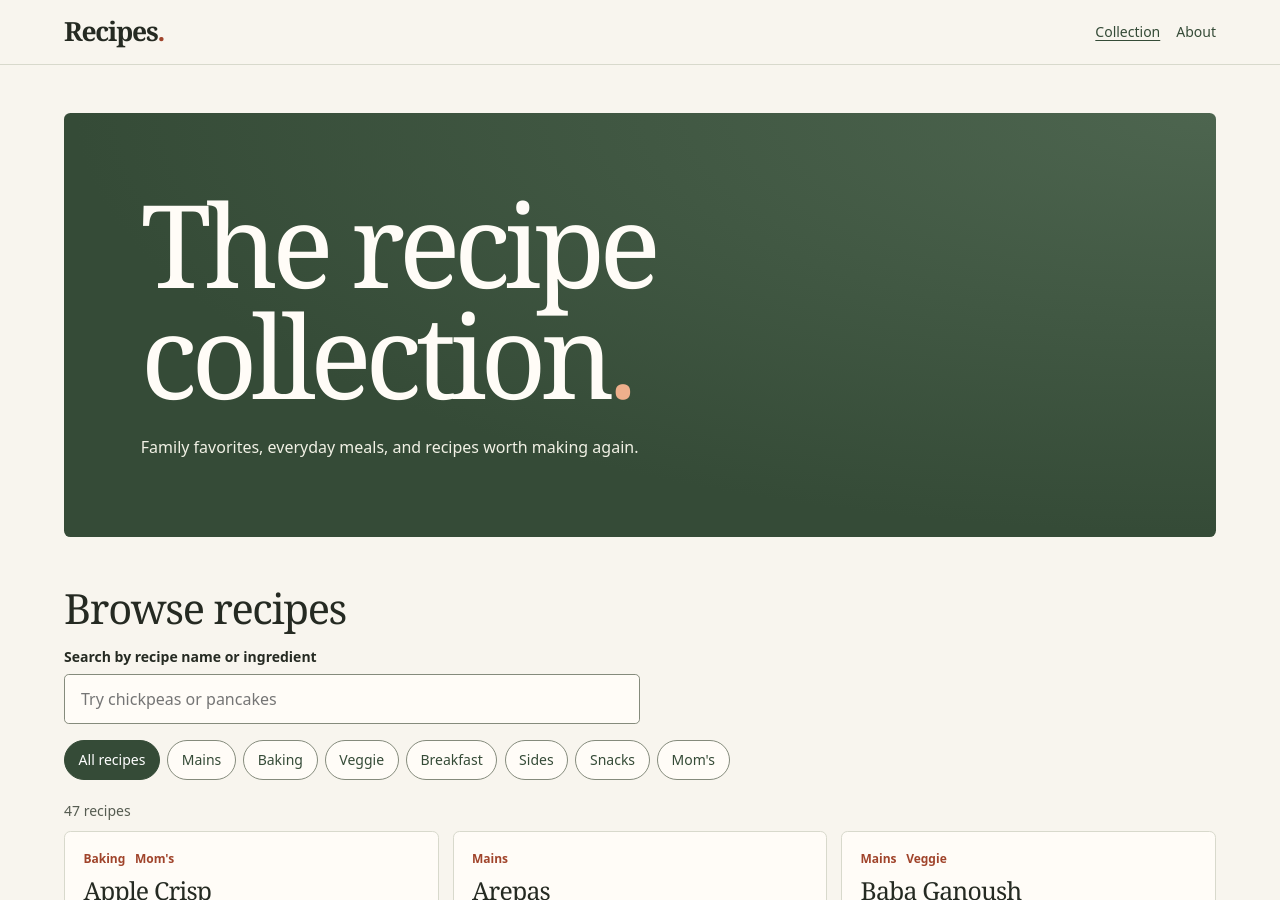
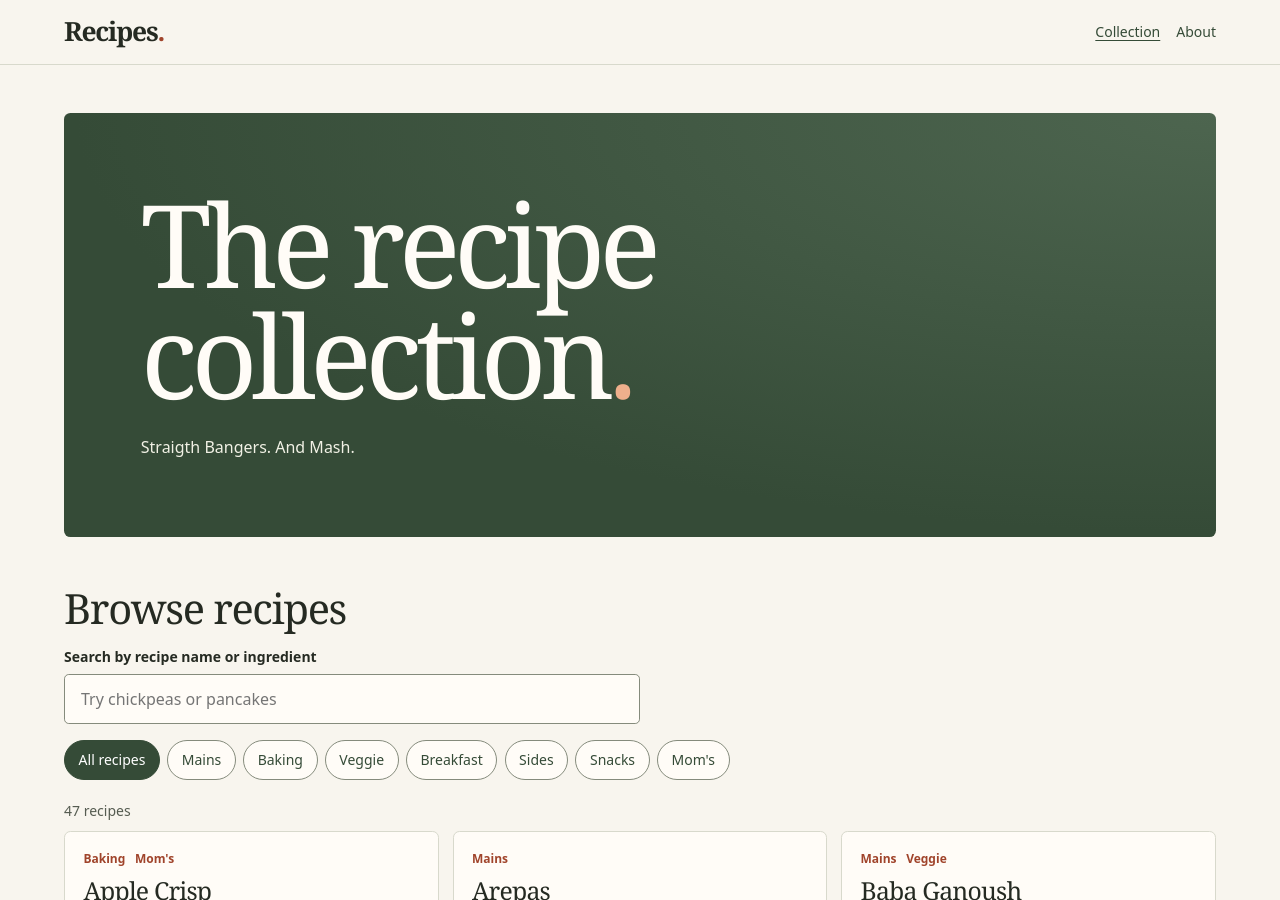
Before and after one commit to idcrosby/recipes, a Jekyll site: the page built from docs/index.html, in a window 1280 px wide and 900 px high. Built offline with Jekyll 4.4.1, drawn with Linux system fonts in a browser that asks for light colours.

Commit message:
Update recipe description in index.html

```diff
--- a/docs/index.html
+++ b/docs/index.html
@@ -4,7 +4,7 @@ layout: default
 <header class="hero">
   <div>
     <h1>The recipe<br>collection<span>.</span></h1>
-    <p>Family favorites, everyday meals, and recipes worth making again.</p>
+    <p>Straigth Bangers. And Mash.</p>
   </div>
 </header>
 
```
